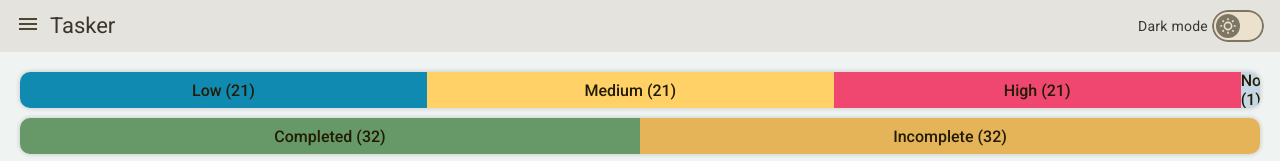
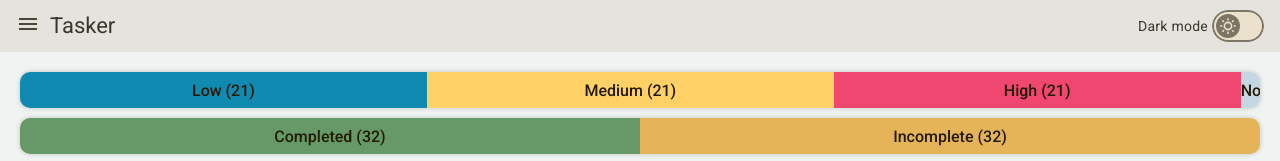
Before and after one commit to Snellingen/tasker, an Angular app: page /tasks in a window 1280 px wide. Shown: the top 161 px of the page. Built offline with nearby package versions, Linux system fonts and the light colour scheme.

Commit message:
text overflow stack

```diff
--- a/src/app/components/stacked-bar/stacked-bar.component.html
+++ b/src/app/components/stacked-bar/stacked-bar.component.html
@@ -1,6 +1,6 @@
 <div class="stacked-bar">
   @for (stack of computedData; track $index) {
-    <div [class]="'stacked-bar__stack stacked-bar--color-' + stack.colorIndex" [style.width.%]="stack.percentage">
+    <div title='{{ stack.label }}' [class]="'stacked-bar__stack stacked-bar--color-' + stack.colorIndex" [style.width.%]="stack.percentage">
       <div class="stacked-bar__stack__label">{{ stack.label }}</div>
     </div>
   }
--- a/src/app/components/stacked-bar/stacked-bar.component.scss
+++ b/src/app/components/stacked-bar/stacked-bar.component.scss
@@ -18,6 +18,8 @@
     height: 100%;
 
     &__label {
+      text-wrap: nowrap;
+      overflow: hidden;
       font-size: 16px;
       font-weight: 500;
       color: var(--stack-label-color);
```
